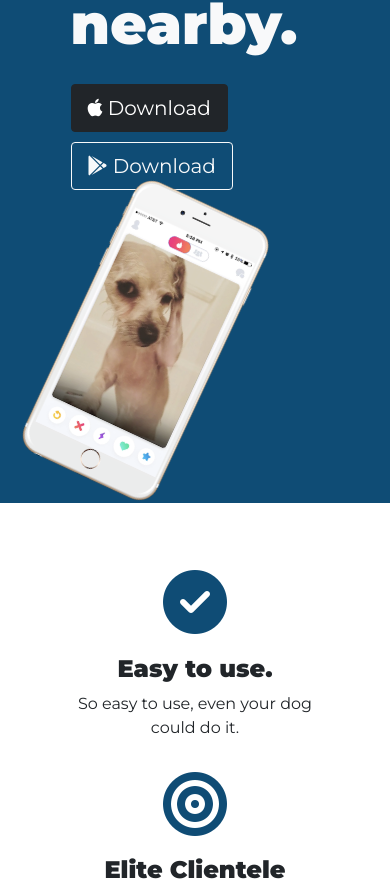
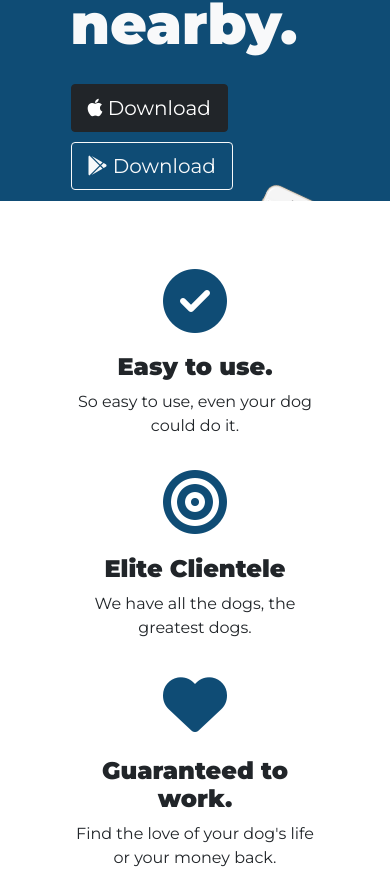
Before and after one commit to christiantroyandrada/tinwoof, a plain HTML site: page index.html in a window 390 px wide. Shown: the part 592-1481 px from the top of the page. Drawn offline with nearby package versions, Linux system fonts and the light colour scheme.

Commit message:
Added z-index stacking on iPhone image

```diff
--- a/css/styles.css
+++ b/css/styles.css
@@ -16,10 +16,15 @@ body{
 }
 #features{
     padding: 7% 15%;
+    background-color: white;
+    position:relative;
+    z-index: 2;
 }
 #testimonials{
     padding: 7% 15%;
     background-color: #0F4C75;
+    position: relative;
+    z-index: 2;
 }
 #press{
     padding: 7% 15%;
@@ -56,10 +61,15 @@ body{
 }
 .download-btn{
     margin: 4% 1.5% 0 0;
+    position: relative;
+    z-index: 2;
 }
 .title-img{
-    width: 60%;
+    width: 20%;
     transform: rotate(25deg);
+    position:absolute;
+    right: 20%;
+    z-index: 1;
 }
 
 /* Features Section */
--- a/index.html
+++ b/index.html
@@ -59,7 +59,7 @@
           </button>
         </div>
         <div class="col-lg-6 col-sm-12">
-          <img class="title-img d-md-none d-xs-none d-sm-none d-lg-inline" src="images/iphone6.png" alt="iphone-mockup">
+          <img class="title-img d-xs-none d-sm-none d-lg-inline" src="images/iphone6.png" alt="iphone-mockup">
         </div>
       </div>
     </div>
```
